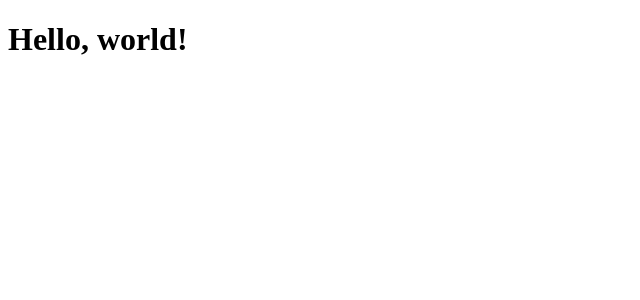
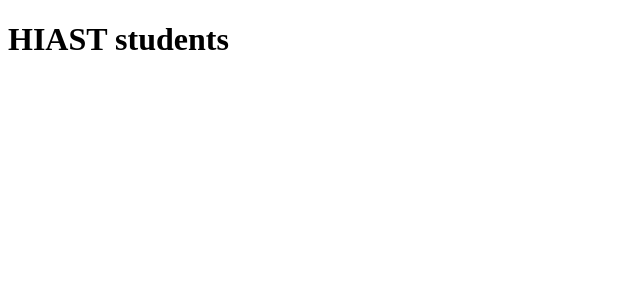
Before and after one commit to Almouhannad/HIAST-students-using-Angular, an Angular app: page / in a window 1280 px wide. Shown: the top 300 px of the page, without its empty margins (0-640 px from the left). Built offline with nearby package versions, Linux system fonts and the light colour scheme.

Commit message:
Edit root component

```diff
--- a/src/app/components/root/app.component.html
+++ b/src/app/components/root/app.component.html
@@ -1 +1,3 @@
-<h1>Hello, world!</h1>
+<header>
+    <h1>HIAST students</h1>
+</header>
```
